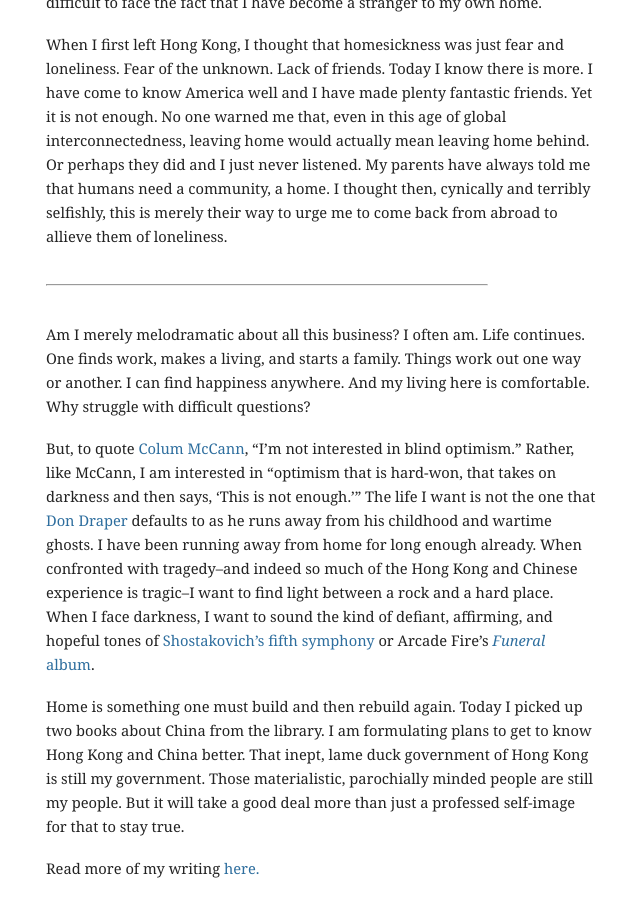
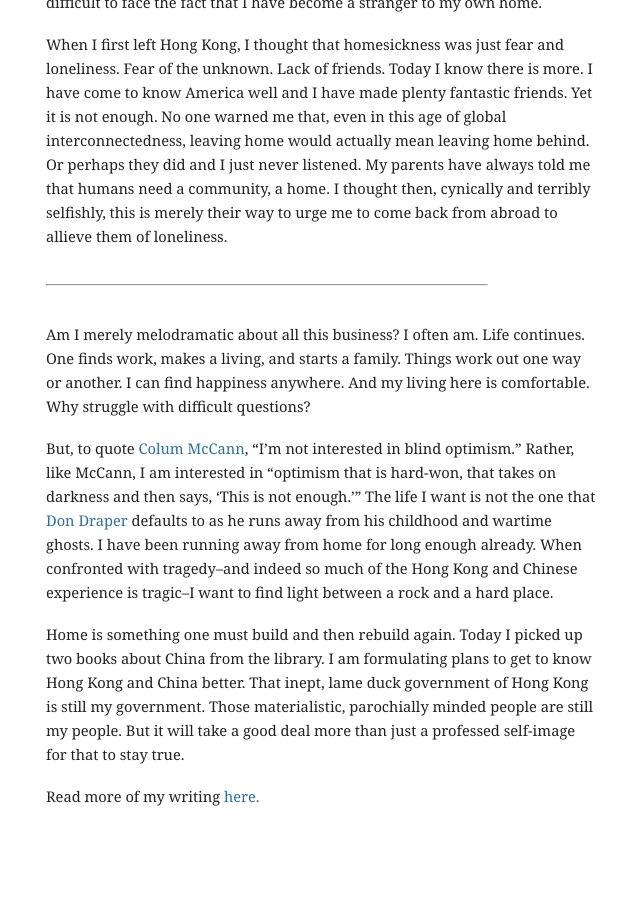
Before and after one commit to mbwong/mbwong.github.com, a Jekyll site: the page built from _posts/2013-07-14-home.md, in a window 1280 px wide and 900 px high, scrolled down 2270 px. Shown: the whole window, without its empty margins (304-944 px from the left). Built offline with Jekyll 4.4.1, drawn with Linux system fonts in a browser that asks for light colours; after the commit the page ends 3098 px from its top, so only the background shows below that.

Commit message:
Update 2013-07-14-home.md

```diff
--- a/_posts/2013-07-14-home.md
+++ b/_posts/2013-07-14-home.md
@@ -44,7 +44,7 @@
 
 Am I merely melodramatic about all this business? I often am. Life continues. One finds work, makes a living, and starts a family. Things work out one way or another. I can find happiness anywhere. And my living here is comfortable. Why struggle with difficult questions?
 
-But, to quote [Colum McCann][mccann], "I’m not interested in blind optimism." Rather, like McCann, I am interested in "optimism that is hard-won, that takes on darkness and then says, ‘This is not enough.'" The life I want is not the one that [Don Draper][madmen] defaults to as he runs away from his childhood and wartime ghosts. I have been running away from home for long enough already. When confronted with tragedy--and indeed so much of the Hong Kong and Chinese experience is tragic--I want to find light between a rock and a hard place. When I face darkness, I want to sound the kind of defiant, affirming, and hopeful tones of [Shostakovich's fifth symphony][bernstein] or Arcade Fire's [_Funeral_ album][arcadefire].
+But, to quote [Colum McCann][mccann], "I’m not interested in blind optimism." Rather, like McCann, I am interested in "optimism that is hard-won, that takes on darkness and then says, ‘This is not enough.'" The life I want is not the one that [Don Draper][madmen] defaults to as he runs away from his childhood and wartime ghosts. I have been running away from home for long enough already. When confronted with tragedy--and indeed so much of the Hong Kong and Chinese experience is tragic--I want to find light between a rock and a hard place.
 
 [mccann]: http://www.nytimes.com/2013/06/02/magazine/colum-mccanns-radical-empathy.html?pagewanted=all
 [madmen]: https://medium.com/sterling-cooper-draper-pryce/e96804523838
```
